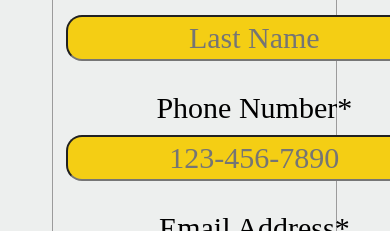
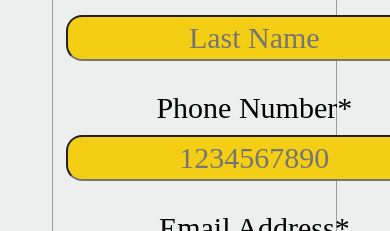
Before and after one commit to horoserp/Capstone, a React (Create React App) app: page /login in a window 390 px wide. Shown: the part 1400-1631 px from the top of the page. Built offline with nearby package versions, Linux system fonts and the light colour scheme; a web font is replaced by a local one.

Commit message:
Fix: Change phone number validation.

```diff
--- a/src/Components/Login.js
+++ b/src/Components/Login.js
@@ -6,7 +6,6 @@ import Reservations from "./Reservations";
 function Login() {
 
     const navigate = useNavigate();
-    const phoneRegExp = "[0-9]{3}-[0-9]{3}-[0-9]{4}";
 
     const loginValidate = Yup.object().shape({
         userName: Yup.string()
@@ -37,7 +36,9 @@ function Login() {
         lastName: Yup.string()
             .required("Last name is required"),
         phone: Yup.string()
-            .matches(phoneRegExp, "Phone number must match 123-456-7890")
+            .matches(/^[0-9]+$/, "Must be only numbers")
+            .min(10, "Must be 10 numbers")
+            .max(10, "Must be 10 numbers")
             .required("Phone number is required"),
         email: Yup.string()
             .email("Invalid email address: user@example.com")
@@ -123,7 +124,7 @@ function Login() {
                                 type="tel"
                                 id="phone"
                                 name="phone"
-                                placeholder="123-456-7890"
+                                placeholder="1234567890"
                                 onChange={guestFormik.handleChange}
                                 onBlur={guestFormik.handleBlur}
                                 value={guestFormik.values.userName}
```
